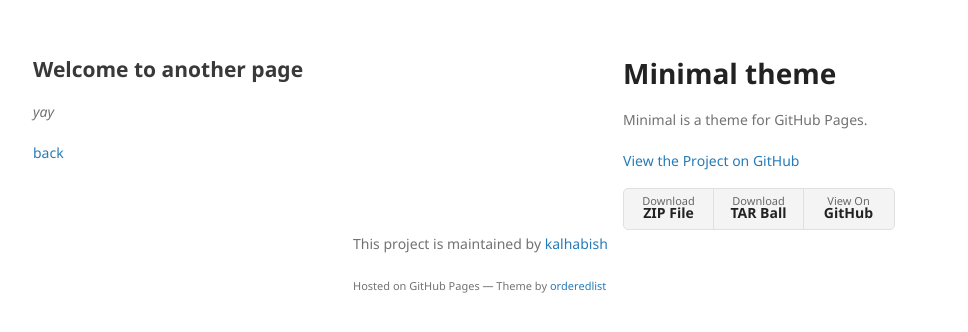
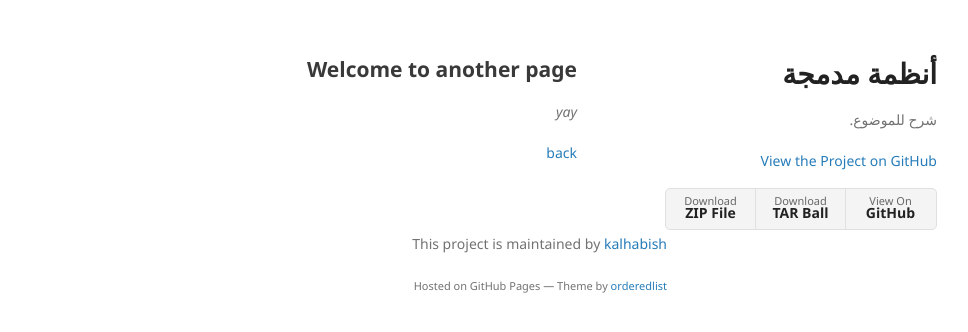
Before and after one commit to kalhabish/embedded_course, a Jekyll site: the page built from another-page.md, in a window 1280 px wide. Shown: the top 332 px of the page, without its empty margins (177-1145 px from the left). Built offline with Jekyll 4.4.1, drawn with Linux system fonts in a browser that asks for light colours; our own code applies the rules of GitHub Pages for plain Markdown files.

Commit message:
exchanged header + section float values

```diff
--- a/_config.yml
+++ b/_config.yml
@@ -1,5 +1,7 @@
-title: Minimal theme
-description: Minimal is a theme for GitHub Pages.
+title: أنظمة مدمجة
+description: شرح للموضوع.
+lang: ar-SA
+dir: rtl
 show_downloads: true
 google_analytics:
 theme: jekyll-theme-minimal
--- a/_layouts/default.html
+++ b/_layouts/default.html
@@ -1,5 +1,5 @@
 <!doctype html>
-<html lang="{{ site.lang | default: "en-US" }}">
+<html dir="{{ site.dir | default: "rtl" }}" lang="{{ site.lang | default: "ar-SA" }}">
   <head>
     <meta charset="utf-8">
     <meta http-equiv="X-UA-Compatible" content="chrome=1">
```
